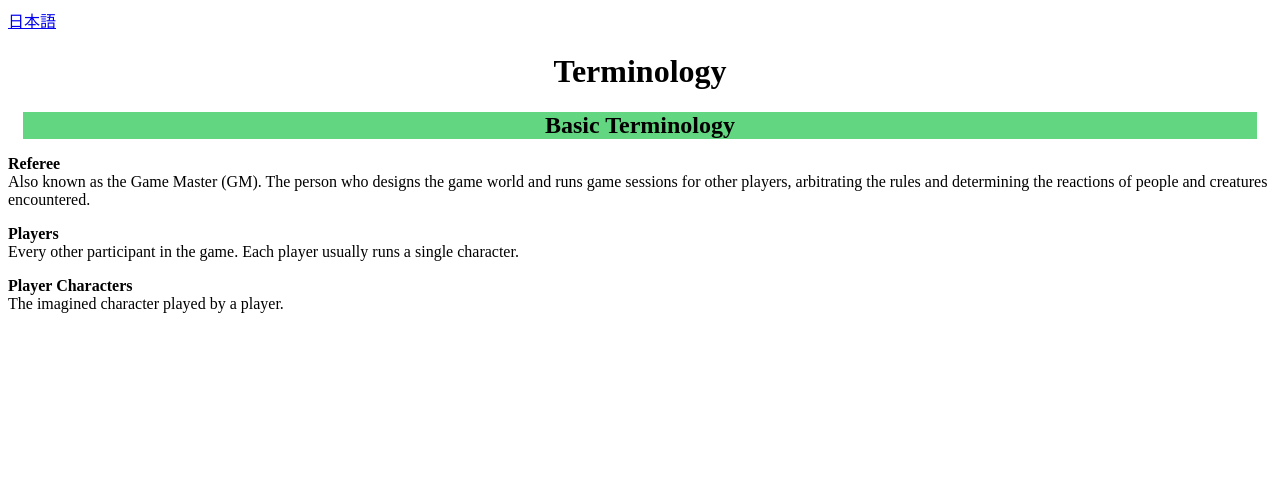
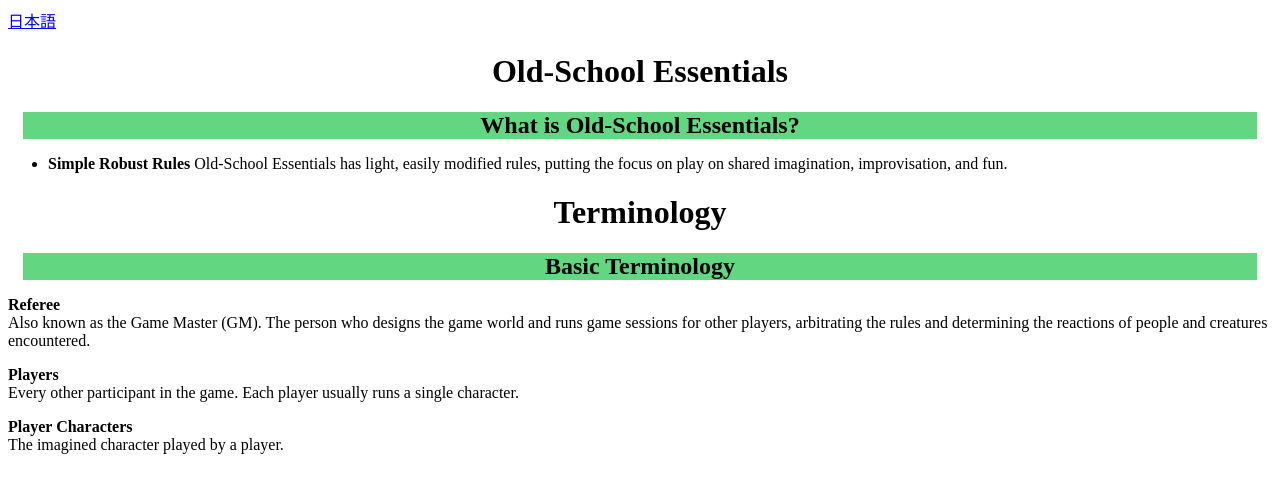
Before and after one commit to connorwillchris/connorwillchris.github.io, a plain HTML site: page index.html in a window 1280 px wide. Drawn offline with Linux system fonts and the light colour scheme.

Commit message:
another one, yet again.

```diff
--- a/index.html
+++ b/index.html
@@ -8,6 +8,18 @@
 <body>
     <link rel="stylesheet" href="en.css">
     <a href="jp.html">日本語</a>
+
+    <h1>Old-School Essentials</h1>
+    <h2>What is Old-School Essentials?</h2>
+
+    <p>
+        <ul>
+            <li>
+                <b>Simple Robust Rules</b>
+                Old-School Essentials has light, easily modified rules, putting the focus on play on shared imagination, improvisation, and fun.
+            </li>
+        </ul>
+    </p>
 
     <h1>Terminology</h1>
     <h2>Basic Terminology</h2>
```
Also changed, not shown: jp.html (+1 -2 lines).
